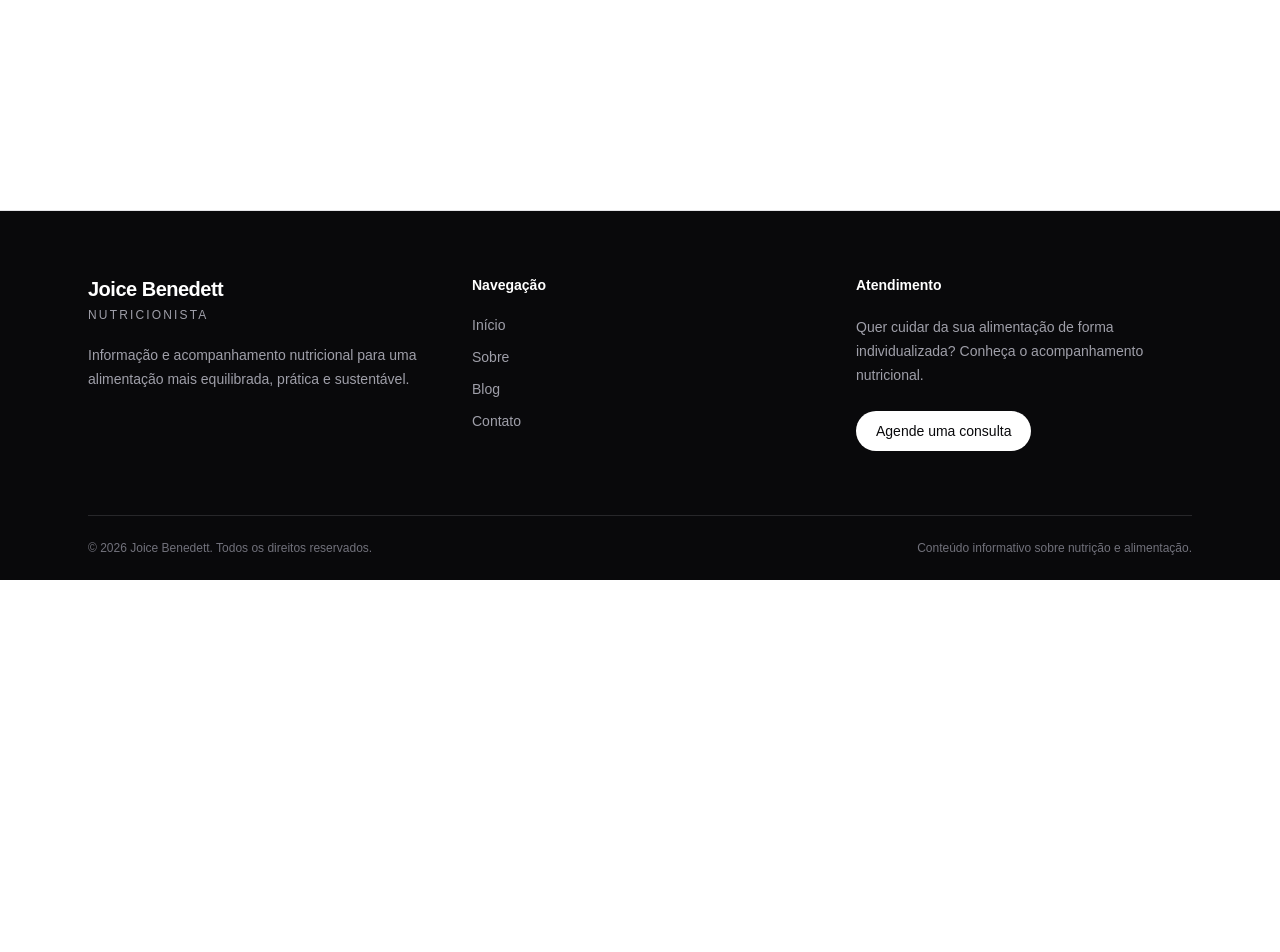
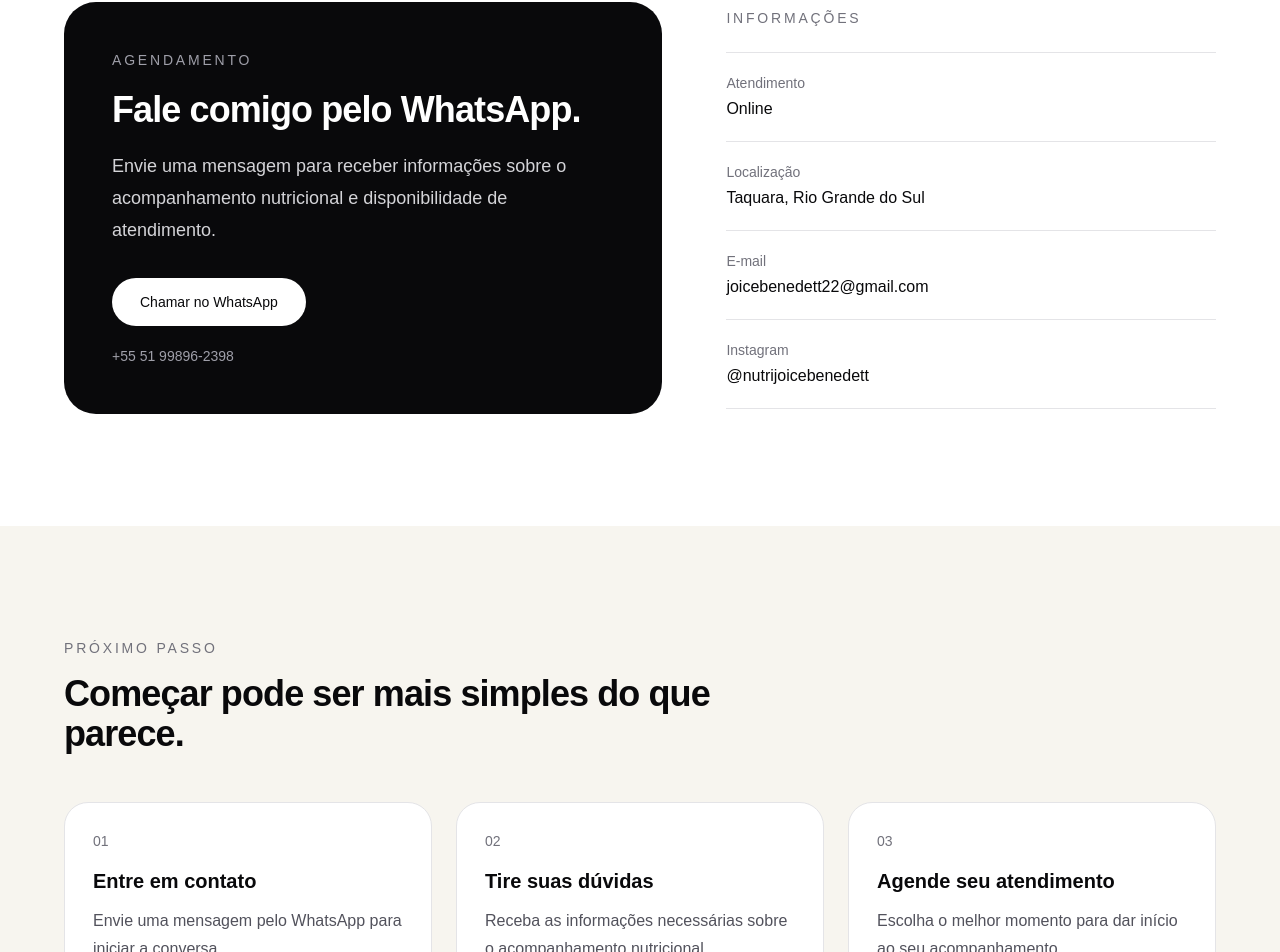
Before and after one commit to palharini/joice-nutri, a Next.js app: page /contato in a window 1280 px wide. Before the commit this address had no page. Shown: the part 671-1623 px from the top of the page. Before the commit the page ends 1251 px from the top, so only its background shows below. Built offline with nearby package versions, Linux system fonts and the light colour scheme.

Commit message:
adiciona pagina de contato

```diff
--- /dev/null
+++ b/app/contato/page.tsx
@@ -0,0 +1,220 @@
+import type { Metadata } from "next";
+import Link from "next/link";
+
+export const metadata: Metadata = {
+  title: "Contato | Joice Benedett Nutricionista",
+  description:
+    "Entre em contato com Joice Benedett para informações sobre acompanhamento nutricional online.",
+};
+
+const whatsappUrl =
+  "https://wa.me/5551998962398?text=Olá%20Joice!%20Gostaria%20de%20saber%20mais%20sobre%20o%20acompanhamento%20nutricional.";
+
+export default function ContatoPage() {
+  return (
+    <main>
+      {/* Introdução */}
+      <section className="bg-[#f7f5ef] px-6 py-20 md:py-28">
+        <div className="mx-auto max-w-6xl">
+          <div className="max-w-4xl">
+            <p className="text-sm font-medium uppercase tracking-[0.2em] text-zinc-500">
+              Contato
+            </p>
+
+            <h1 className="mt-5 text-4xl font-semibold tracking-tight text-zinc-950 sm:text-5xl md:text-6xl">
+              Vamos conversar sobre seus objetivos?
+            </h1>
+
+            <p className="mt-6 max-w-3xl text-xl leading-9 text-zinc-600">
+              Entre em contato para saber mais sobre o acompanhamento
+              nutricional e entender como podemos construir uma estratégia
+              alinhada à sua rotina e aos seus objetivos.
+            </p>
+          </div>
+        </div>
+      </section>
+
+      {/* Contato principal */}
+      <section className="bg-white px-6 py-20 md:py-28">
+        <div className="mx-auto grid max-w-6xl gap-10 md:grid-cols-[1.1fr_0.9fr] md:gap-16">
+          <div className="rounded-[2rem] bg-zinc-950 p-8 text-white md:p-12">
+            <p className="text-sm font-medium uppercase tracking-[0.2em] text-zinc-400">
+              Agendamento
+            </p>
+
+            <h2 className="mt-5 text-3xl font-semibold tracking-tight md:text-4xl">
+              Fale comigo pelo WhatsApp.
+            </h2>
+
+            <p className="mt-5 max-w-xl text-lg leading-8 text-zinc-300">
+              Envie uma mensagem para receber informações sobre o
+              acompanhamento nutricional e disponibilidade de atendimento.
+            </p>
+
+            <a
+              href={whatsappUrl}
+              target="_blank"
+              rel="noopener noreferrer"
+              className="mt-8 inline-flex h-12 items-center justify-center rounded-full bg-white px-7 text-sm font-medium text-zinc-950 transition hover:bg-zinc-200"
+            >
+              Chamar no WhatsApp
+            </a>
+
+            <p className="mt-5 text-sm text-zinc-400">
+              +55 51 99896-2398
+            </p>
+          </div>
+
+          {/* Informações */}
+          <div className="flex flex-col justify-center">
+            <p className="text-sm font-medium uppercase tracking-[0.2em] text-zinc-500">
+              Informações
+            </p>
+
+            <div className="mt-6 divide-y divide-zinc-200 border-y border-zinc-200">
+              <div className="py-5">
+                <p className="text-sm text-zinc-500">
+                  Atendimento
+                </p>
+
+                <p className="mt-1 font-medium text-zinc-950">
+                  Online
+                </p>
+              </div>
+
+              <div className="py-5">
+                <p className="text-sm text-zinc-500">
+                  Localização
+                </p>
+
+                <p className="mt-1 font-medium text-zinc-950">
+                  Taquara, Rio Grande do Sul
+                </p>
+              </div>
+
+              <div className="py-5">
+                <p className="text-sm text-zinc-500">
+                  E-mail
+                </p>
+
+                <a
+                  href="mailto:joicebenedett22@gmail.com"
+                  className="mt-1 inline-block font-medium text-zinc-950 transition hover:text-zinc-600"
+                >
+                  joicebenedett22@gmail.com
+                </a>
+              </div>
+
+              <div className="py-5">
+                <p className="text-sm text-zinc-500">
+                  Instagram
+                </p>
+
+                <a
+                  href="https://www.instagram.com/nutrijoicebenedett/"
+                  target="_blank"
+                  rel="noopener noreferrer"
+                  className="mt-1 inline-block font-medium text-zinc-950 transition hover:text-zinc-600"
+                >
+                  @nutrijoicebenedett
+                </a>
+              </div>
+            </div>
+          </div>
+        </div>
+      </section>
+
+      {/* Como funciona */}
+      <section className="bg-[#f7f5ef] px-6 py-20 md:py-28">
+        <div className="mx-auto max-w-6xl">
+          <div className="max-w-3xl">
+            <p className="text-sm font-medium uppercase tracking-[0.2em] text-zinc-500">
+              Próximo passo
+            </p>
+
+            <h2 className="mt-4 text-3xl font-semibold tracking-tight text-zinc-950 md:text-4xl">
+              Começar pode ser mais simples do que parece.
+            </h2>
+          </div>
+
+          <div className="mt-12 grid gap-6 md:grid-cols-3">
+            <div className="rounded-3xl border border-zinc-200 bg-white p-7">
+              <p className="text-sm font-medium text-zinc-500">
+                01
+              </p>
+
+              <h3 className="mt-4 text-xl font-semibold text-zinc-950">
+                Entre em contato
+              </h3>
+
+              <p className="mt-3 leading-7 text-zinc-600">
+                Envie uma mensagem pelo WhatsApp para iniciar a conversa.
+              </p>
+            </div>
+
+            <div className="rounded-3xl border border-zinc-200 bg-white p-7">
+              <p className="text-sm font-medium text-zinc-500">
+                02
+              </p>
+
+              <h3 className="mt-4 text-xl font-semibold text-zinc-950">
+                Tire suas dúvidas
+              </h3>
+
+              <p className="mt-3 leading-7 text-zinc-600">
+                Receba as informações necessárias sobre o acompanhamento
+                nutricional.
+              </p>
+            </div>
+
+            <div className="rounded-3xl border border-zinc-200 bg-white p-7">
+              <p className="text-sm font-medium text-zinc-500">
+                03
+              </p>
+
+              <h3 className="mt-4 text-xl font-semibold text-zinc-950">
+                Agende seu atendimento
+              </h3>
+
+              <p className="mt-3 leading-7 text-zinc-600">
+                Escolha o melhor momento para dar início ao seu
+                acompanhamento.
+              </p>
+            </div>
+          </div>
+        </div>
+      </section>
+
+      {/* CTA final */}
+      <section className="bg-white px-6 py-20 md:py-24">
+        <div className="mx-auto max-w-4xl text-center">
+          <h2 className="text-3xl font-semibold tracking-tight text-zinc-950 md:text-5xl">
+            Pronta para começar?
+          </h2>
+
+          <p className="mx-auto mt-5 max-w-2xl text-lg leading-8 text-zinc-600">
+            Entre em contato e saiba mais sobre o acompanhamento nutricional.
+          </p>
+
+          <a
+            href={whatsappUrl}
+            target="_blank"
+            rel="noopener noreferrer"
+            className="mt-8 inline-flex h-12 items-center justify-center rounded-full bg-zinc-950 px-7 text-sm font-medium text-white transition hover:bg-zinc-700"
+          >
+            Agende pelo WhatsApp
+          </a>
+
+          <div className="mt-6">
+            <Link
+              href="/sobre"
+              className="text-sm font-medium text-zinc-600 transition hover:text-zinc-950"
+            >
+              Conheça mais sobre meu trabalho →
+            </Link>
+          </div>
+        </div>
+      </section>
+    </main>
+  );
+}
```
